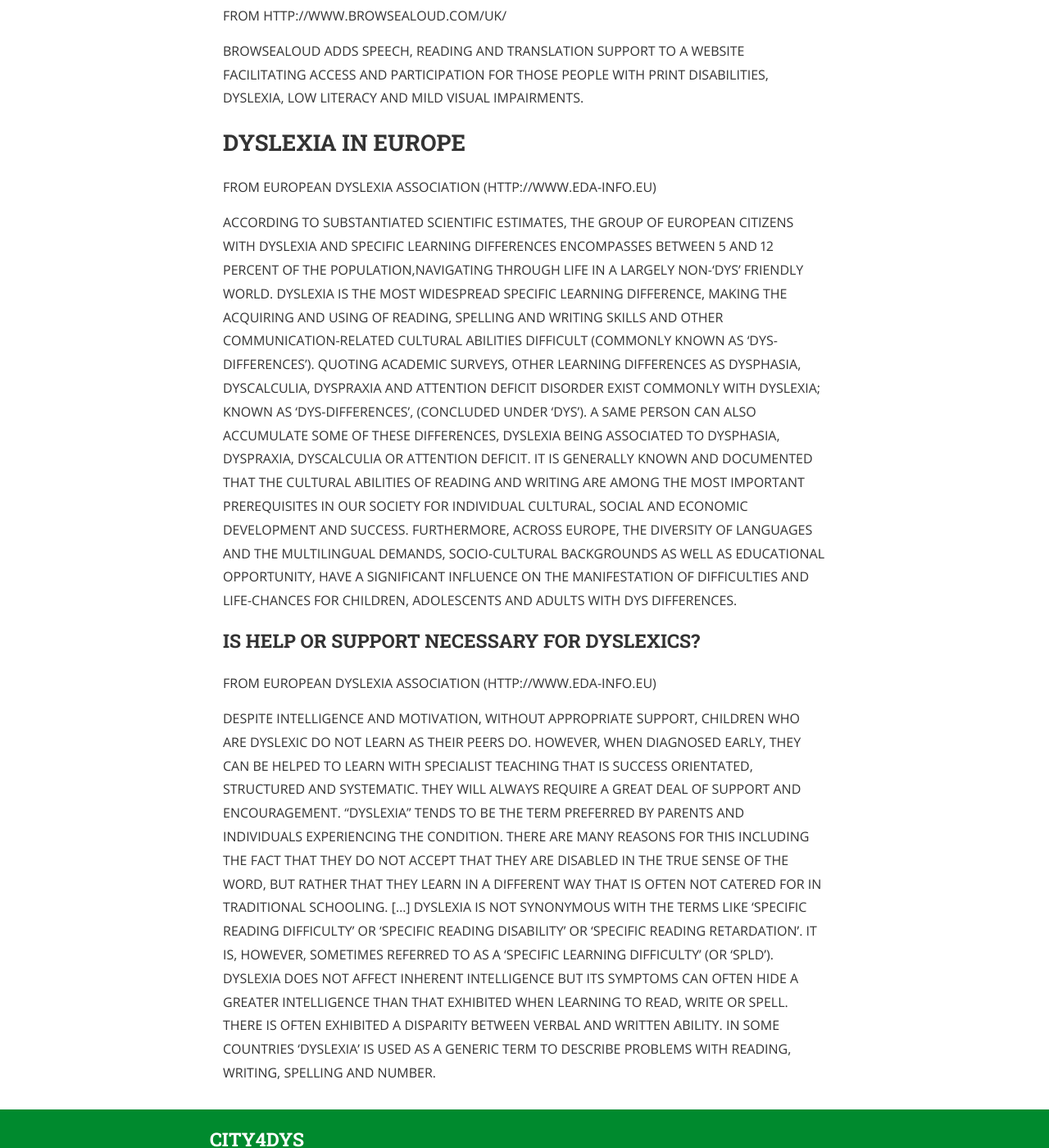
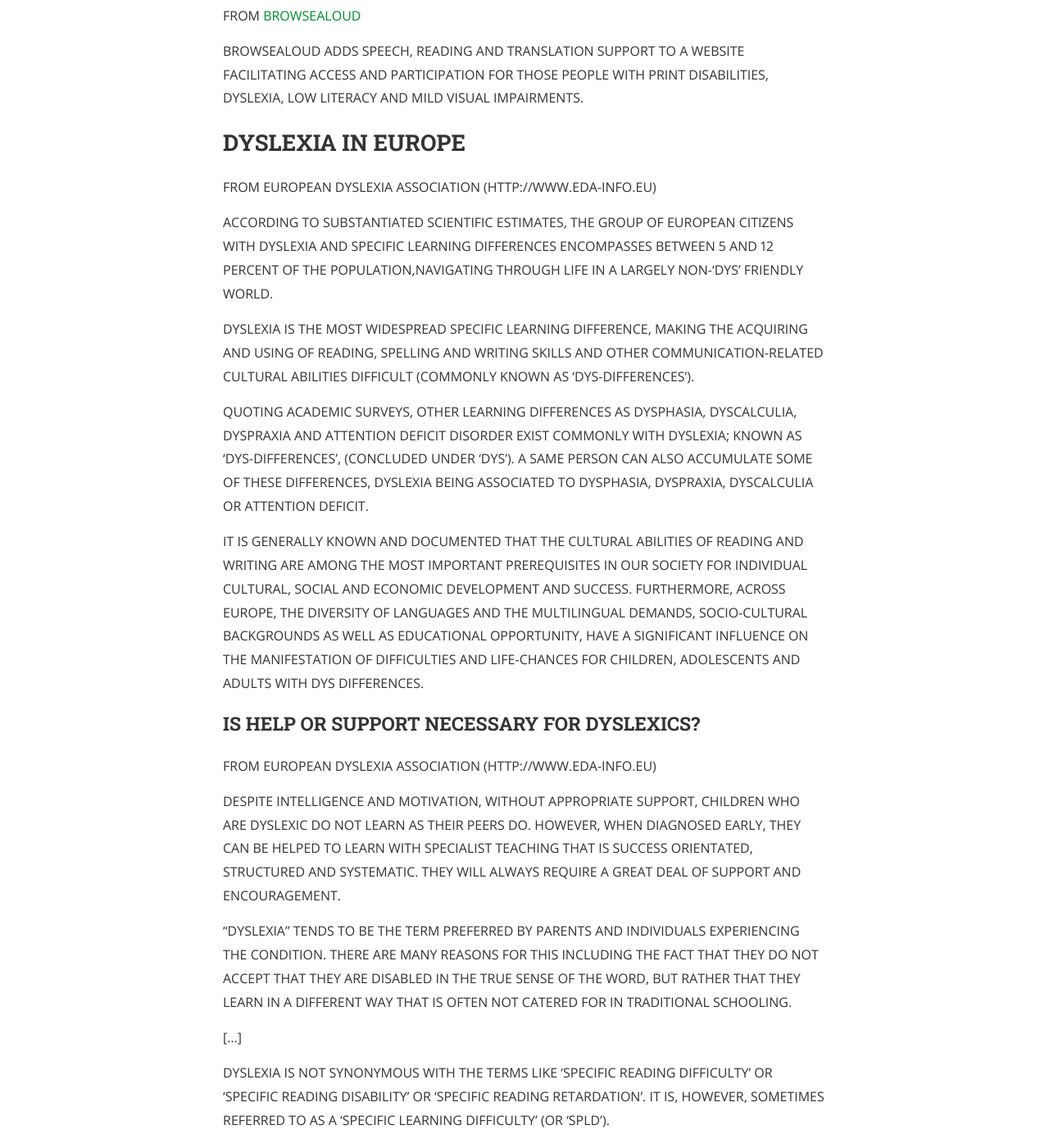
Before and after one commit to city4dys/city4dys.github.io, a Jekyll site: the page built from 10_about.md, in a window 1280 px wide and 1400 px high, scrolled down 3761 px. Shown: the whole window at 82% size. Built offline with Jekyll 4.4.1, drawn with Linux system fonts in a browser that asks for light colours; nearby versions of some CDN libraries; a style sheet for code colours, icons or effects is not loaded; some of the changed lines change nothing that is shown; some of the changed text lies outside the part shown.

Commit message:
about upd

```diff
--- a/10_about.md
+++ b/10_about.md
@@ -47,7 +47,7 @@
 
 ### OpenStreetMap for the dyslexic
 
-From http://www.osm4dys.org/
+From [osm4dys](http://www.osm4dys.org/)
 
 We made this application which is the first mobile GIS application accessible ready for a dyslexic user. The application is completed and free. Can be founded on Google play at
 https://play.google.com/store/apps/details?id=org.osm4dys.app
@@ -62,20 +62,20 @@
 
 ### OSM Direction tool for Visually Impaired
 
-From http://wiki.openstreetmap.org/wiki/OSM_Direction_tool_for_Visually_Impaired
+From [OpenStreetMap](http://wiki.openstreetmap.org/wiki/OSM_Direction_tool_for_Visually_Impaired)
 
 The application is a Keyboard accessible Directions tool using OpenSteetMap for Visually Impaired people. It works on the principle such that,
 after user enters source and destination as his/her query in text boxes, the route or walking/driving directions are resulted as output not only on maps but also as detailed text explaining entire route.
 
 ### Look and Listen Map
 
-From http://wiki.openstreetmap.org/wiki/OSM_for_the_blind
+From [OpenStreetMap](http://wiki.openstreetmap.org/wiki/OSM_for_the_blind)
 
 "Look and Listen Map" is an online map and routing service for blind, visually impaired and sighted persons based on OSM data. This application will use a Braille display as output device and/or voice that reproduce the text on the screen.
 
 ### HaptoRender
 
-From http://wiki.openstreetmap.org/wiki/HaptoRender
+From [OpenStreetMap](http://wiki.openstreetmap.org/wiki/HaptoRender)
 
 HaptoRender is planned to be a renderer that uses OSM data to create tactile maps for blind and visually impaired persons. HaptoRender will have several advantages compared with commercial tactile maps:
 Phisical maps are cheaper, because there will not be any license cost for the map data.
@@ -83,14 +83,14 @@
 
 ### Read&Write (Commercial)
 
-From http://www.texthelp.com/UK
+From [texthelp](http://www.texthelp.com/UK)
 
 Read&Write is an easy-to-use flexible toolbar containing support features to make reading, writing and research easier for the dyslexic. The software has been designed to address some of the issues that people with dyslexia face daily,
 namely reading difficulties, writing difficulties, problems with spelling and general literacy support, but does not work on images.
 
 ### BrowseAloud (Commercial)
 
-From http://www.browsealoud.com/uk/
+From [BrowseAloud](http://www.browsealoud.com/uk/)
 
 BrowseAloud adds speech, reading and translation support to a website facilitating access and participation for those people with print disabilities, dyslexia, low literacy and mild visual impairments.
 
@@ -100,9 +100,12 @@
 From european dyslexia association (http://www.eda-info.eu)
 
 According to substantiated scientific estimates, the group of European Citizens with dyslexia and specific learning differences encompasses between 5 and 12 percent of the population,navigating through life in a largely non-'dys' friendly world.
+
 Dyslexia is the most widespread specific learning difference, making the acquiring and using of reading, spelling and writing skills and other communication-related cultural abilities difficult (commonly known as 'DYS-differences').
+
 Quoting academic surveys, other learning differences as dysphasia, dyscalculia, dyspraxia and attention deficit disorder exist commonly with dyslexia; known as 'DYS-differences',
 (concluded under 'DYS'). A same person can also accumulate some of these differences, dyslexia being associated to dysphasia, dyspraxia, dyscalculia or attention deficit.
+
 It is generally known and documented that the cultural abilities of reading and writing are among the most important prerequisites in our society for individual cultural,
 social and economic development and success. Furthermore, across Europe, the diversity of languages and the multilingual demands, socio-cultural backgrounds as well as educational opportunity,
 have a significant influence on the manifestation of difficulties and life-chances for children, adolescents and adults with DYS differences.
@@ -113,9 +116,13 @@
 
 Despite intelligence and motivation, without appropriate support, children who are dyslexic do not learn as their peers do. However, when diagnosed early, they can be helped to learn with specialist teaching that is success orientated,
 structured and systematic. They will always require a great deal of support and encouragement.
+
 "Dyslexia" tends to be the term preferred by parents and individuals experiencing the condition. There are many reasons for this including the fact that they do not accept that they are disabled in the true sense of
 the word, but rather that they learn in a different way that is often not catered for in traditional schooling.
+
 [...]
+
 Dyslexia is not synonymous with the terms like 'specific reading difficulty' or 'specific reading disability' or 'specific reading retardation'. It is, however, sometimes referred to as a 'specific learning difficulty' (or 'Spld').
+
 Dyslexia does not affect inherent intelligence but its symptoms can often hide a greater intelligence than that exhibited when learning to read, write or spell. There is often exhibited a disparity between verbal and written ability.
 In some countries 'Dyslexia' is used as a generic term to describe problems with reading, writing, spelling and number.
```
